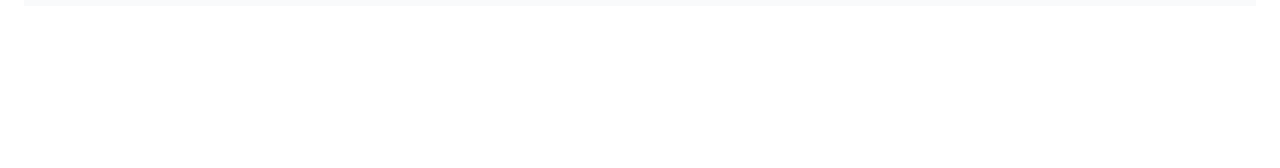
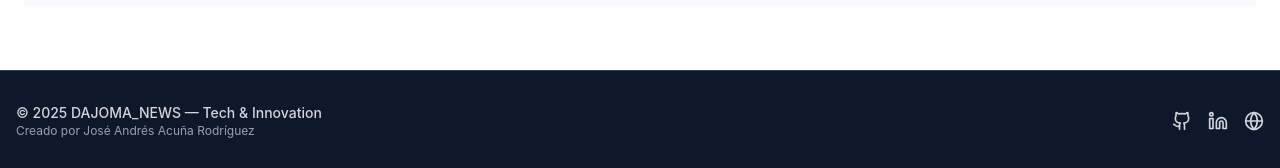
Before and after one commit to JoseAndres20/dajoma-news-frontend, a Next.js app: page / in a window 1280 px wide. Shown: the part 882-1050 px from the top of the page. Before the commit the page ends 912 px from the top, so only its background shows below. Built offline with nearby package versions, Linux system fonts and the light colour scheme; no server answers; the database is empty.

Commit message:
add footer

```diff
--- a/src/app/layout.tsx
+++ b/src/app/layout.tsx
@@ -1,12 +1,13 @@
 import "./globals.css";
 import Navbar from "@/components/navar";
-
+import Footer from "@/components/Footer";
 export default function RootLayout({ children }: { children: React.ReactNode }) {
   return (
     <html lang="es">
       <body className="bg-black text-white">
         <Navbar />
         <main className="max-w-7xl mx-auto p-6">{children}</main>
+        <Footer />
       </body>
     </html>
   );
--- /dev/null
+++ b/src/components/Footer.tsx
@@ -0,0 +1,49 @@
+"use client";
+import { Github, Linkedin, Globe } from "lucide-react";
+
+export default function Footer() {
+    return (
+        <footer className="bg-slate-900 text-gray-300 border-t border-slate-700 mt-10">
+            <div className="max-w-7xl mx-auto px-4 py-8 flex flex-col md:flex-row justify-between items-center gap-4">
+
+                {/* Texto */}
+                <div className="text-center md:text-left">
+                    <p className="text-sm font-medium">
+                        © {new Date().getFullYear()} DAJOMA_NEWS — Tech & Innovation
+                    </p>
+                    <p className="text-xs text-gray-400">
+                        Creado por José Andrés Acuña Rodríguez
+                    </p>
+                </div>
+
+                {/* Links sociales */}
+                <div className="flex gap-4">
+                    <a
+                        href="https://github.com/JoseAndres20"
+                        target="_blank"
+                        rel="noopener noreferrer"
+                        className="hover:text-white transition-colors"
+                    >
+                        <Github size={20} />
+                    </a>
+                    <a
+                        href="https://www.linkedin.com/in/joseandres-acuna"
+                        target="_blank"
+                        rel="noopener noreferrer"
+                        className="hover:text-white transition-colors"
+                    >
+                        <Linkedin size={20} />
+                    </a>
+                    <a
+                        href="https://JoseAndres20.github.io"
+                        target="_blank"
+                        rel="noopener noreferrer"
+                        className="hover:text-white transition-colors"
+                    >
+                        <Globe size={20} />
+                    </a>
+                </div>
+            </div>
+        </footer>
+    );
+}
```
